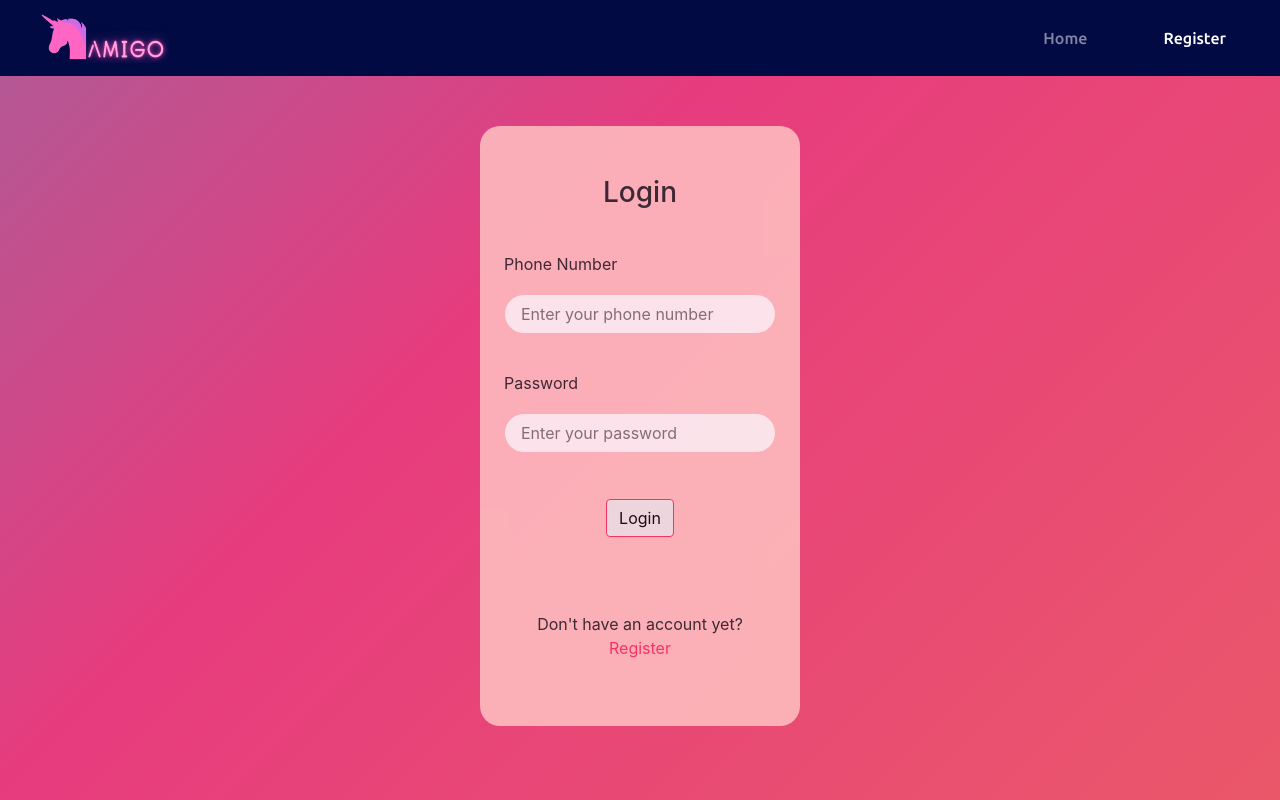
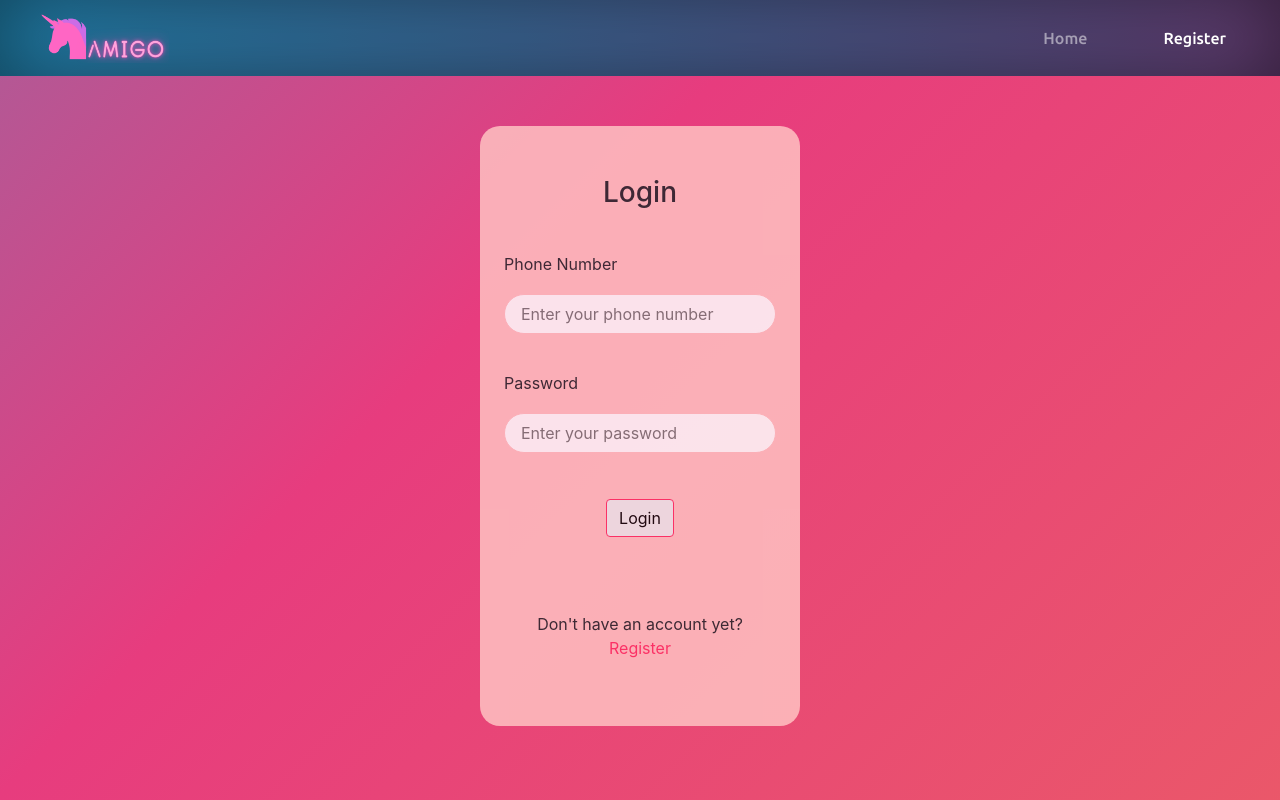
Before and after one commit to singh08prashant/amigo, a plain HTML site: page login.html in a window 1280 px wide. Drawn offline with nearby package versions, Linux system fonts and the light colour scheme.

Commit message:
added animated gradient to background and navbar

```diff
--- a/css/login.css
+++ b/css/login.css
@@ -140,3 +140,28 @@ padding-top: 40px;}
     width: 85vw;
   }
 }
+
+#nav1-login {
+	background-image: linear-gradient(to right, #054f7d,#00a7cf,#861a54,#054f7d);
+	background-size: 600%;
+  background-position: 0 0;
+  box-shadow: inset 0 0 5em rgba(0,0,0,.5);
+  display: flex;
+
+
+  /* Animation */
+  animation-duration: 20s;
+  animation-iteration-count: infinite;
+  animation-name: gradients;
+
+}
+
+
+@keyframes gradients {
+    0%   {background-position: 0 0;}
+    25% {background-position: 50% 0;}
+    50% {background-position: 90% 0;}
+    60% {background-position: 60%;}
+    75% {background-position: 40%;}
+    100%  {background-position: 0 0;}
+}
--- a/css/main.css
+++ b/css/main.css
@@ -50,7 +50,7 @@ body {
 }
 
 
-#nav1 {
+#nav1-home {
 	background-image: linear-gradient(to right, #054f7d,#00a7cf,#861a54,#054f7d);
 	background-size: 600%;
   background-position: 0 0;
--- a/login.html
+++ b/login.html
@@ -17,7 +17,7 @@
 </head>
 
 <body>
-  <nav class="navbar navbar-expand-lg navbar-dark" style=" background-color: #010A43;">
+  <nav class="navbar navbar-expand-lg navbar-dark" id="nav1-login">
 
     <a class="navbar-brand" href="#">
       <img src="assets/icon.png" height="50" alt="">
```
Also changed, not shown: home.html (+1 -1 lines).
